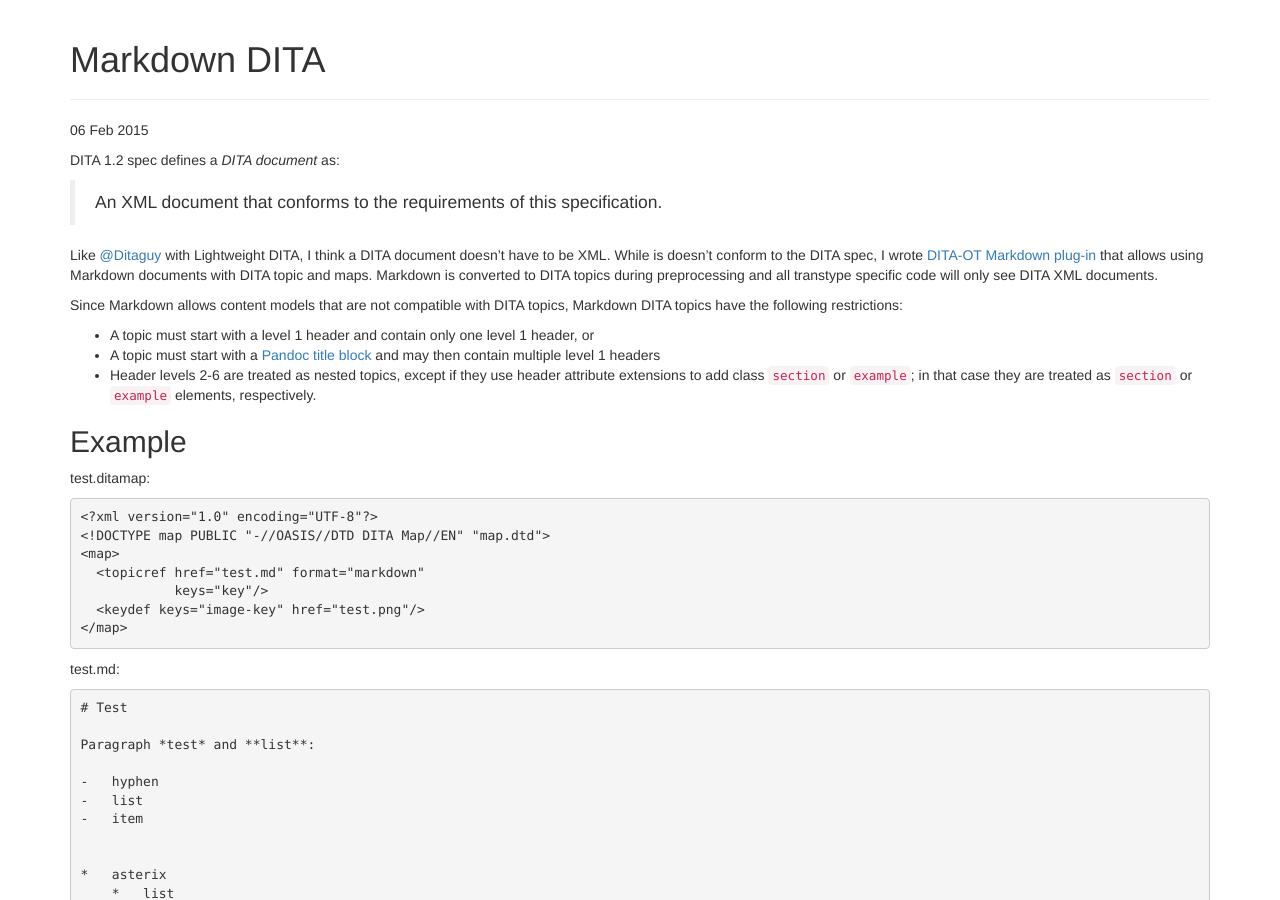
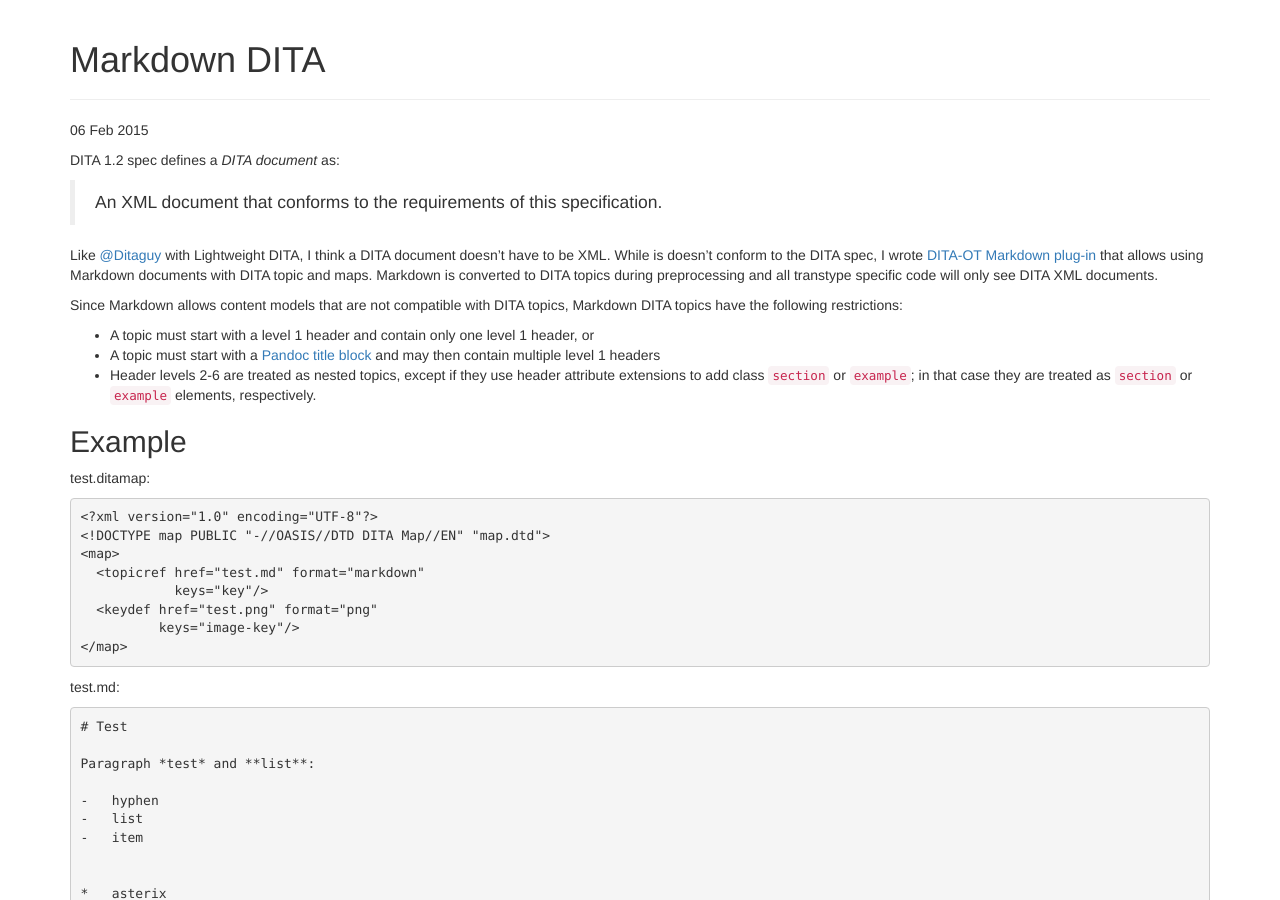
Before and after one commit to jelovirt/jelovirt.github.io, a Jekyll site: the page built from _posts/2015-02-06-dita-markdown.md, in a window 1280 px wide and 900 px high. Built offline with Jekyll 4.4.1, drawn with Linux system fonts in a browser that asks for light colours; nearby versions of some CDN libraries.

Commit message:
Fix image key format

```diff
--- a/_posts/2015-02-06-dita-markdown.md
+++ b/_posts/2015-02-06-dita-markdown.md
@@ -24,7 +24,8 @@ test.ditamap:
     <map>
       <topicref href="test.md" format="markdown"
                 keys="key"/>
-      <keydef keys="image-key" href="test.png"/>
+      <keydef href="test.png" format="png"
+              keys="image-key"/>
     </map>
 
 test.md:
```
